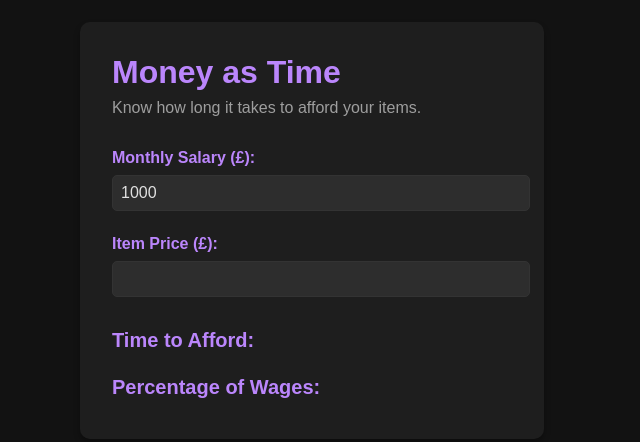
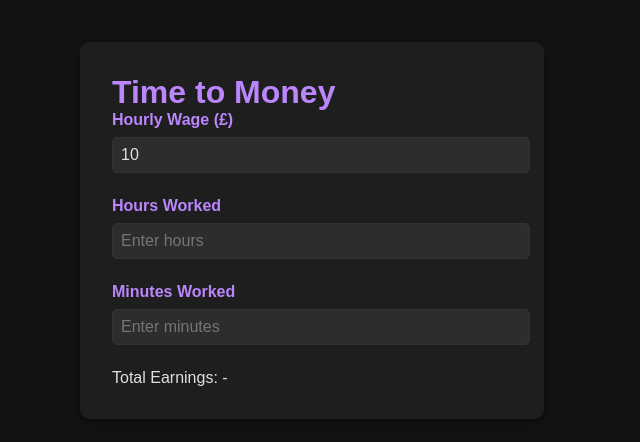
Before and after one commit to kay-who-codes/Time-as-Money, a plain HTML site: page index.html in a window 1280 px wide. Shown: the part 170-612 px from the top of the page, without its empty margins (328-968 px from the left). Drawn offline with Linux system fonts and the light colour scheme.

Commit message:
Update index.html

```diff
--- a/index.html
+++ b/index.html
@@ -3,35 +3,33 @@
 <head>
     <meta charset="UTF-8">
     <meta name="viewport" content="width=device-width, initial-scale=1.0">
-  <title>🟰 Money as Time</title>
+    <title>🟰 Time to Money</title>
     <link rel="stylesheet" href="css/style.css">
 </head>
 <body>
     <div class="container">
-    <h1>Money as Time</h1>
-    <p class="subtitle">Know how long it takes to afford your items.</p>
+        <h1>Time to Money</h1>
 
         <div class="input-group">
-      <label for="salary">Monthly Salary (£):</label>
-      <input type="number" id="salary" value="1000" min="0">
+            <label for="wage">Hourly Wage (£)</label>
+            <input type="number" id="wage" step="0.01" min="0.01" placeholder="Enter hourly wage" value="10">
         </div>
 
         <div class="input-group">
-      <label for="price">Item Price (£):</label>
-      <input type="number" id="price" min="0">
+            <label for="hours">Hours Worked</label>
+            <input type="number" id="hours" step="1" min="0" placeholder="Enter hours">
         </div>
 
-    <div class="output">
-      <h2>Time to Afford:</h2>
-      <p id="natural-time"></p>
-      <p id="work-days"></p>
-      <p id="months"></p>
+        <div class="input-group">
+            <label for="minutes">Minutes Worked</label>
+            <input type="number" id="minutes" step="1" min="0" max="59" placeholder="Enter minutes">
+        </div>
 
-      <h2>Percentage of Wages:</h2>
-      <p id="hourly-percent"></p>
-      <p id="daily-percent"></p>
-      <p id="weekly-percent"></p>
-      <p id="monthly-percent"></p>
+        <div id="results" class="results-container">
+            <div class="result-item">
+                <span>Total Earnings:</span>
+                <span id="totalEarnings">-</span>
+            </div>
         </div>
     </div>
 
```
Lines whose indentation alone changed are shown as unchanged.
